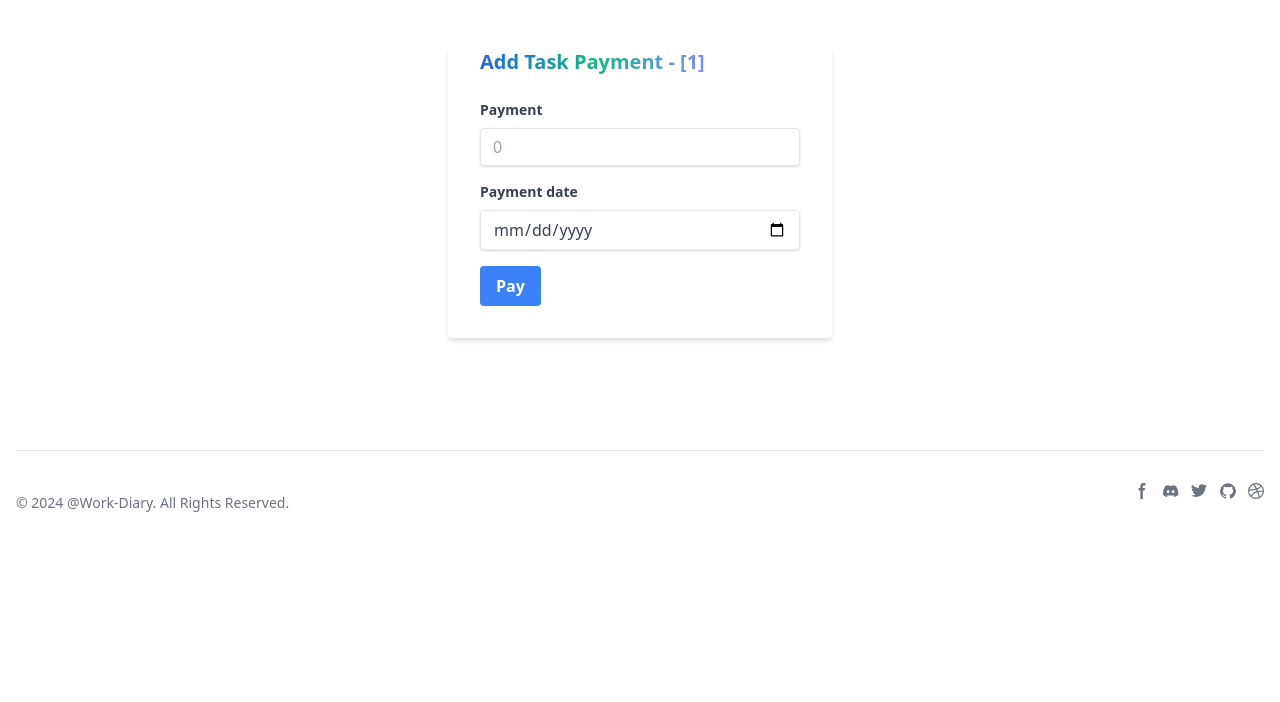
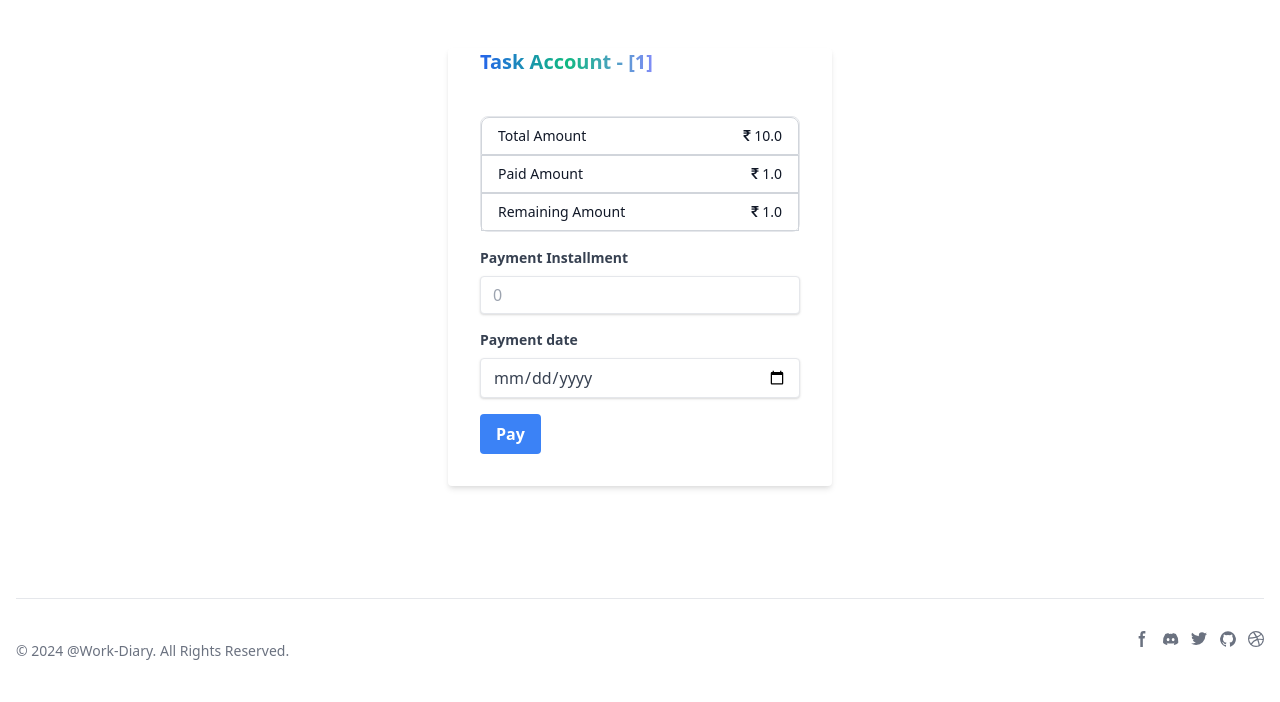
Before and after one commit to brijeshpytops/work-dairy, a Django app: template labor/templates/task-payment.html in a window 1280 px wide. Shown: the part 80-782 px from the top of the page. Run offline with Django 5.2, Linux system fonts and the light colour scheme; the template is opened without the code that fills it: values that come from a table or form of the project are taken from there, others are empty; tables that the repository leaves empty hold one stand-in row (values such as "Sample post"); some libraries are stand-ins or nearby versions.

Commit message:
task and payment management

```diff
--- a/labor/templates/task-payment.html
+++ b/labor/templates/task-payment.html
@@ -10,13 +10,36 @@ Add-Task-Payment
         {% csrf_token %}
         <h3
             class="self-center text-xl mb-6 font-semibold whitespace-nowrap dark:text-white bg-gradient-to-r from-blue-600 via-green-500 to-indigo-400 inline-block text-transparent bg-clip-text">
-            Add Task Payment - [{{task.task_id}}]</h3>
+            Task Account - [{{task.task_id}}]</h3>
+
+
+
+
+<div class="w-full my-4 text-gray-900 bg-white border border-gray-200 rounded-lg dark:bg-gray-700 dark:border-gray-600 dark:text-white">
+    <a class="relative inline-flex items-center w-full px-4 py-2 text-sm font-medium border border-gray-300 rounded-t-lg hover:bg-gray-100 hover:text-blue-700 focus:z-10 focus:ring-2 focus:ring-blue-700 focus:text-blue-700 dark:border-gray-600 dark:hover:bg-gray-600 dark:hover:text-white dark:focus:ring-gray-500 dark:focus:text-white justify-between">
+        <span>Total Amount</span>
+        <span><i class="fa fa-inr"></i> {{task.total_payment}}</span>
+
+    </a>
+    <a class="relative inline-flex items-center w-full px-4 py-2 text-sm font-medium border border-gray-300 hover:bg-gray-100 hover:text-blue-700 focus:z-10 focus:ring-2 focus:ring-blue-700 focus:text-blue-700 dark:border-gray-600 dark:hover:bg-gray-600 dark:hover:text-white dark:focus:ring-gray-500 dark:focus:text-white justify-between">
+        <span>Paid Amount</span>
+        <span><i class="fa fa-inr"></i> {{task.paid_payment}}</span>
+
+    </a>
+    <a class="relative inline-flex items-center w-full px-4 py-2 text-sm font-medium border border-gray-300 hover:bg-gray-100 hover:text-blue-700 focus:z-10 focus:ring-2 focus:ring-blue-700 focus:text-blue-700 dark:border-gray-600 dark:hover:bg-gray-600 dark:hover:text-white dark:focus:ring-gray-500 dark:focus:text-white justify-between">
+        <span>Remaining Amount</span>
+        <span><i class="fa fa-inr"></i> {{task.remaining_payment}}</span>
+
+    </a>
+</div>
+
+
 
 
 
         <div class="mb-4">
             <label class="block text-gray-700 text-sm font-bold mb-2" for="payment_entry">
-                Payment
+                Payment Installment
             </label>
             <input name="payment_entry"
                 class="shadow appearance-none border rounded w-full py-2 px-3 text-gray-700 leading-tight focus:outline-none focus:shadow-outline"
--- a/master/utils/wd_datetime/current_datetime.py
+++ /dev/null
@@ -1,4 +0,0 @@
-from datetime import datetime
-
-def current_time_data():
-    return datetime.now()
--- a/parties/models.py
+++ b/parties/models.py
@@ -1,7 +1,7 @@
 from django.db import models
+from django.utils import timezone
 from master.models import base_table, counter_table
 from labor.models import labor_register
-from master.utils.wd_datetime.current_datetime import current_time_data
 
 class parties_detail(base_table):
     labor_id = models.ForeignKey(labor_register, on_delete=models.CASCADE)
@@ -42,13 +42,17 @@ class task(base_table):
     def __str__(self):
         return self.task_id
 
+
+
     def save(self, *args, **kwargs):
         if not self.task_id:
             counters = counter_table.objects.get(id=1)
             counters.last_task_id += 1
             counters.save()
             self.task_id = str(self.party_id.labor_id) + "_" + str(counters.last_task_id)
-        if not self.remaining_payment:
+
+        print(self.remaining_payment, "-----------")
+        if self.remaining_payment is None:
             self.remaining_payment = self.total_payment
         super(task, self).save(*args, **kwargs)
 
@@ -57,8 +61,7 @@ class payment_installment(base_table):
     task_id = models.ForeignKey(task, on_delete=models.CASCADE)
     labor_id = models.ForeignKey(labor_register, on_delete=models.CASCADE)
     payment_entry = models.FloatField(default=0)
-    paid_date = models.DateField(default=current_time_data().date())
-
+    paid_date = models.DateField(default=timezone.now().date)
     def __str__(self):
         return self.payment_id
 
```
Also changed, not shown: labor/templates/update-task.html (+3 -11 lines), labor/views.py (+46 -5 lines).
